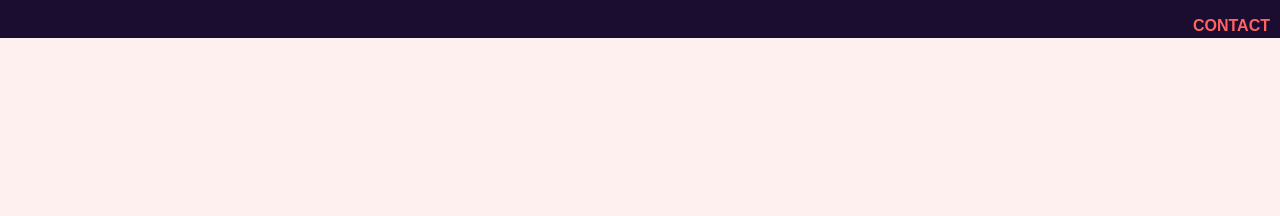
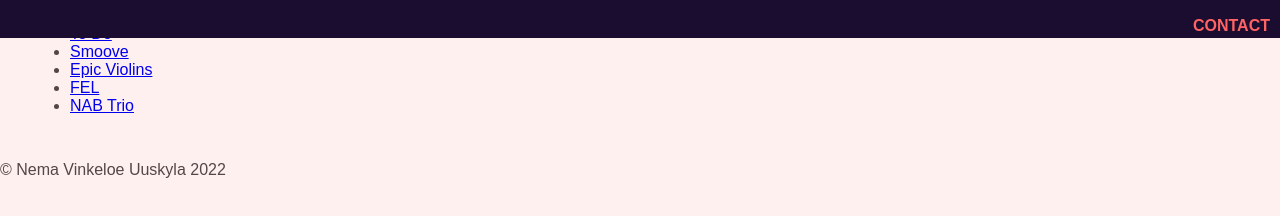
Before and after one commit to patrosk/my-portfolio, a plain HTML site: page index.html in a window 1280 px wide. Shown: the part 62-278 px from the top of the page. Drawn offline with Linux system fonts and the light colour scheme.

Commit message:
added links

```diff
--- a/index.html
+++ b/index.html
@@ -42,6 +42,30 @@
 
     <main>
       <h1></h1>
+
+      <ul>
+        <li>
+          <a href="https://findbamford.netlify.app/">Find Bamford</a>
+        </li>
+        <li>
+          <a href="https://patrosk.one/monsters/">Monsters</a>
+        </li>
+        <li>
+          <a href="https://to-do.patrosk.one/">To Do</a>
+        </li>
+        <li>
+          <a href="https://smoove-group8.netlify.app/">Smoove</a>
+        </li>
+        <li>
+          <a href="https://epic-violins.netlify.app/">Epic Violins</a>
+        </li>
+        <li>
+          <a href="https://fel-grupp11.netlify.app/">FEL</a>
+        </li>
+        <li>
+          <a href="https://nabtrio.netlify.app/index.html">NAB Trio</a>
+        </li>
+      </ul>
     </main>
 
     <footer>© Nema Vinkeloe Uuskyla 2022</footer>
```
